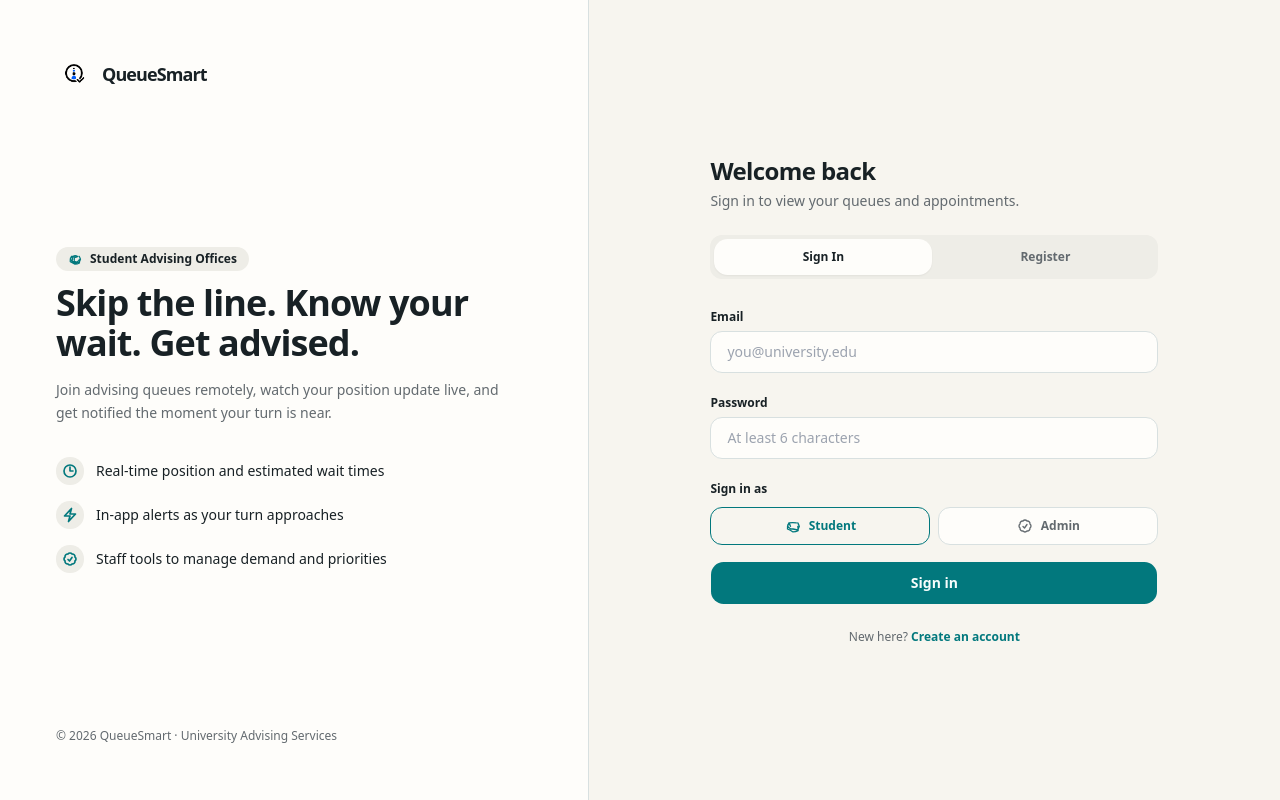
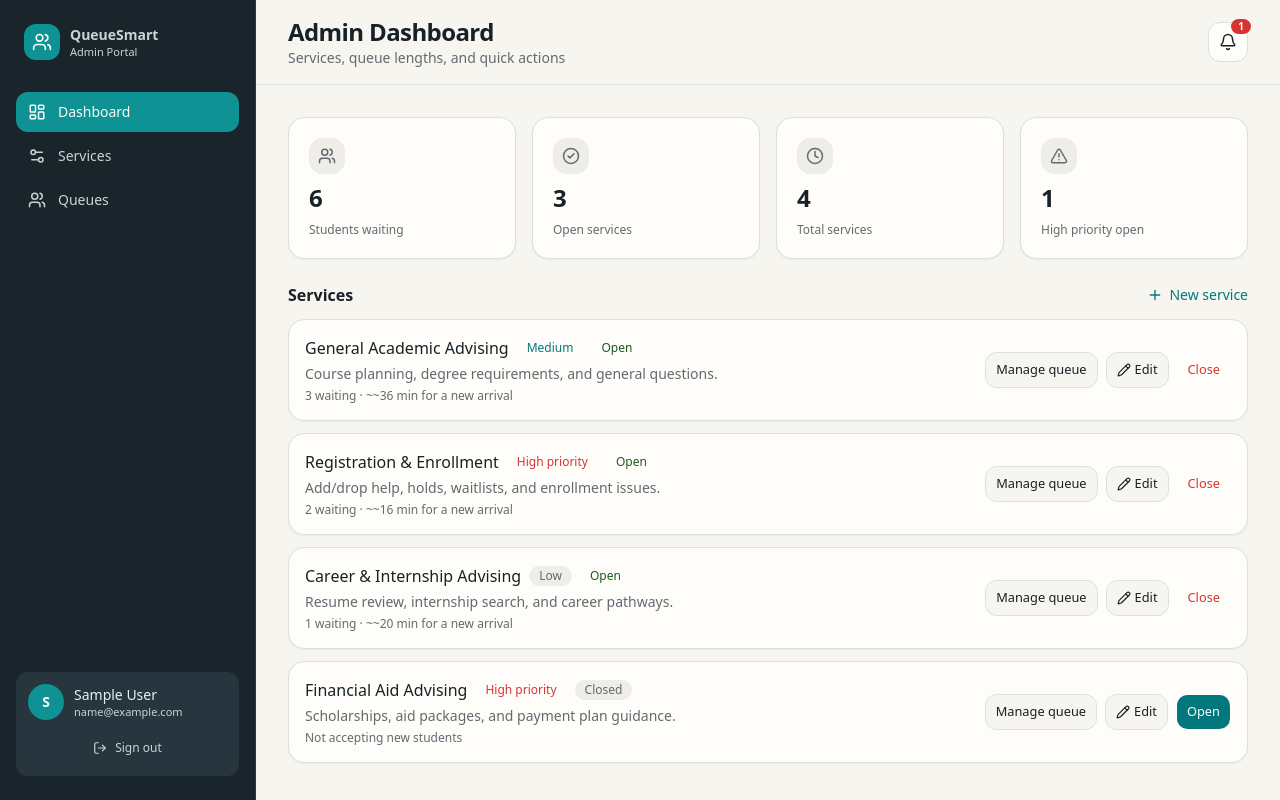
Before and after one commit to jawadhasan-hemani/Smart-Queue-Management-Application, a React (Create React App) app in the folder frontend/: page /admin in a window 1280 px wide. Before the commit this address led to /. Built offline with nearby package versions, Linux system fonts and the light colour scheme; sample sign-in values are in the browser's storage.

Commit message:
Admin implementation and Temp Database local storage sync

```diff
--- a/frontend/src/components/AppContext.jsx
+++ b/frontend/src/components/AppContext.jsx
@@ -4,6 +4,7 @@
   useContext,
   useMemo,
   useState,
+  useEffect,
 } from "react"
 
 import { mockServices, mockQueues, mockHistory, mockNotifications } from "../mockData"
@@ -21,12 +22,60 @@
   return ctx
 }
 
+function useSharedState(key, initialValue) {
+  const [state, setState] = useState(() => {
+    try {
+      const item = window.localStorage.getItem(key)
+      return item ? JSON.parse(item) : initialValue
+    } catch {
+      return initialValue
+    }
+  })
+
+  useEffect(() => {
+    function handleStorageChange(e) {
+      if (e.key === key && e.newValue) {
+        setState(JSON.parse(e.newValue))
+      }
+    }
+    window.addEventListener("storage", handleStorageChange)
+    return () => window.removeEventListener("storage", handleStorageChange)
+  }, [key])
+
+  const setSharedState = useCallback((value) => {
+    setState((prev) => {
+      const nextValue = typeof value === "function" ? value(prev) : value
+      window.localStorage.setItem(key, JSON.stringify(nextValue))
+      return nextValue
+    })
+  }, [key])
+
+  return [state, setSharedState]
+}
+
 export function AppProvider({ children }) {
-  const [user, setUser] = useState(null)
-  const [services, setServices] = useState(mockServices)
-  const [queues, setQueues] = useState(mockQueues)
-  const [history] = useState(mockHistory)
-  const [notifications, setNotifications] = useState(mockNotifications)
+  const [user, setUserState] = useState(() => {
+    try {
+      const u = window.sessionStorage.getItem("qs_user")
+      return u ? JSON.parse(u) : null
+    } catch {
+      return null
+    }
+  })
+
+  const setUser = useCallback((val) => {
+    setUserState((prev) => {
+      const next = typeof val === "function" ? val(prev) : val
+      if (next) window.sessionStorage.setItem("qs_user", JSON.stringify(next))
+      else window.sessionStorage.removeItem("qs_user")
+      return next
+    })
+  }, [])
+
+  const [services, setServices] = useSharedState("qs_services", mockServices)
+  const [queues, setQueues] = useSharedState("qs_queues", mockQueues)
+  const [history, setHistory] = useSharedState("qs_history", mockHistory)
+  const [notifications, setNotifications] = useSharedState("qs_notifications", mockNotifications)
 
   const pushNotification = useCallback(
     (n) => {
```
